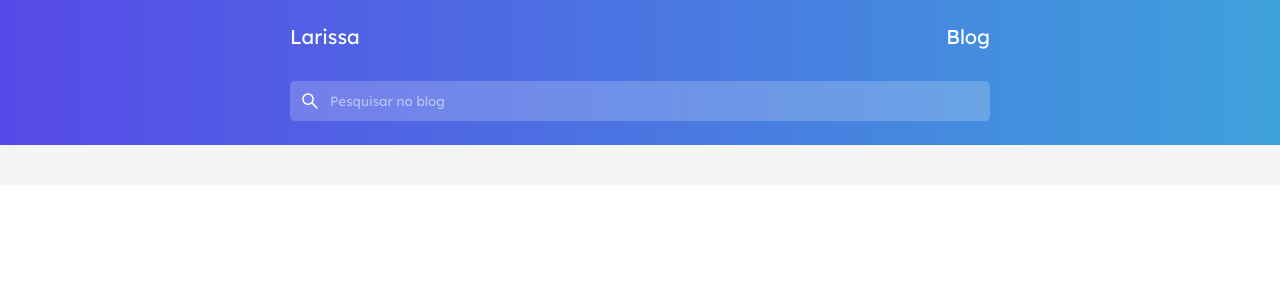
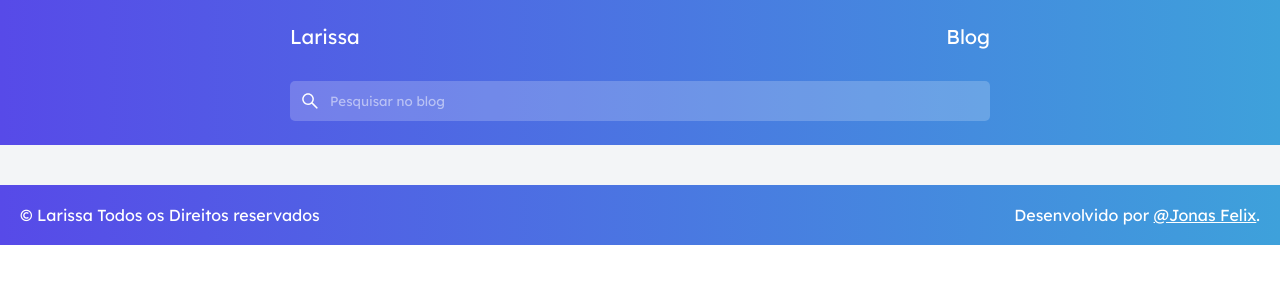
Before and after one commit to Jonas-petty/Larissa_Blog, a React (Vite) app: page / in a window 1280 px wide. Shown: the top 300 px of the page. Built offline with nearby package versions, Linux system fonts and the light colour scheme; no server answers; the database is empty.

Commit message:
adding the footer to the blog

```diff
--- a/src/App.jsx
+++ b/src/App.jsx
@@ -1,5 +1,11 @@
 import { createGlobalStyle } from 'styled-components'
 import { BrowserRouter as Router } from 'react-router-dom'
+import { db } from './firebase'
+import './App.css'
+
+import Header from "./Header";
+import PageRoutes from './PageRoutes'
+import Footer from './Footer';
 
 const GlobalStyle = createGlobalStyle`
   * {
@@ -15,14 +21,6 @@ const GlobalStyle = createGlobalStyle`
   }
 `
 
-import { db } from './firebase'
-import reactLogo from './assets/react.svg'
-import './App.css'
-
-import Header from "./Header";
-
-import PageRoutes from './PageRoutes'
-
 function App() {
   return (
     <Router>
@@ -30,6 +28,7 @@ function App() {
         <GlobalStyle />
         <Header />
         <PageRoutes db={db}/>
+        <Footer />
       </div>
     </Router>
   )
--- /dev/null
+++ b/src/Footer.jsx
@@ -0,0 +1,27 @@
+import styled from "styled-components";
+
+const FooterStyle = styled.footer`
+    background: linear-gradient(90deg, #574AE8, #3EA1DB);
+    color: #FFF;
+
+    padding: 20px;
+
+    display: flex;
+    align-items: center;
+    justify-content: space-between;
+
+    a {
+        color: #FFF;
+    }
+`
+
+function Footer() {
+    return (
+        <FooterStyle>
+            <p>© Larissa Todos os Direitos reservados</p>
+            <p>Desenvolvido por <a href="https://github.com/jonas-petty" target='_blank'>@Jonas Felix</a>.</p>
+        </FooterStyle>
+    );
+}
+
+export default Footer;
```
